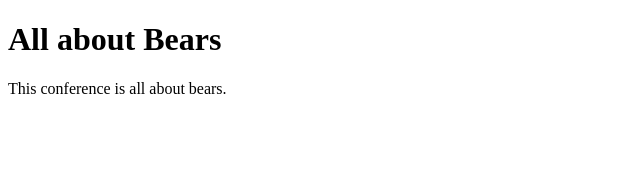
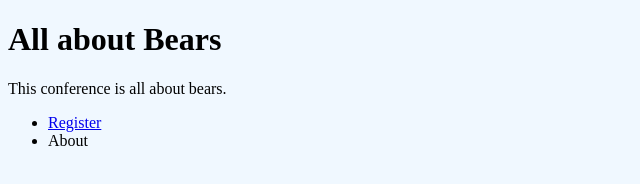
Before and after one commit to ffang0224/simple_html, a plain HTML site: page index.html in a window 1280 px wide. Shown: the whole page, without its empty margins (0-640 px from the left). Drawn offline with Linux system fonts and the light colour scheme.

Commit message:
Initial Commit

```diff
--- a/index.html
+++ b/index.html
@@ -2,9 +2,14 @@
 <html lang="en">
     <head>
         <title>My web app</title>
+        <link rel="stylesheet" href="./style.css">
     </head>
     <body>
         <h1>All about Bears</h1>
         <p>This conference is all about bears.</p>
+        <ul>
+            <li><a href="https://google.com">Register</a></li>
+            <li>About</li>
+        </ul>
     </body>
 </html>
--- /dev/null
+++ b/style.css
@@ -0,0 +1,3 @@
+body{
+    background-color: aliceblue;
+}
```
